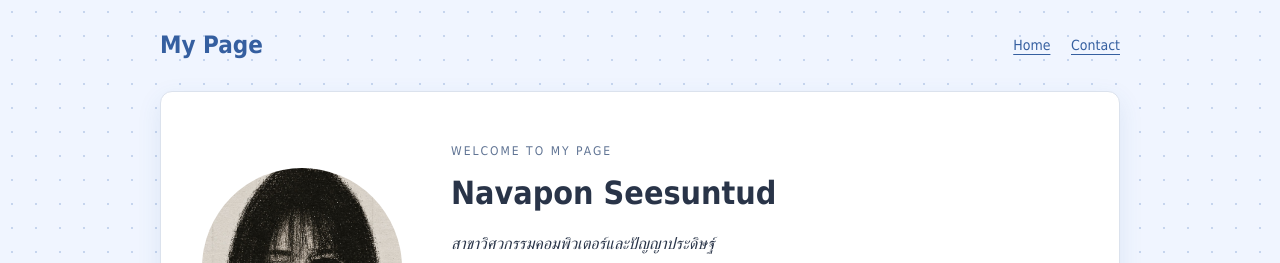
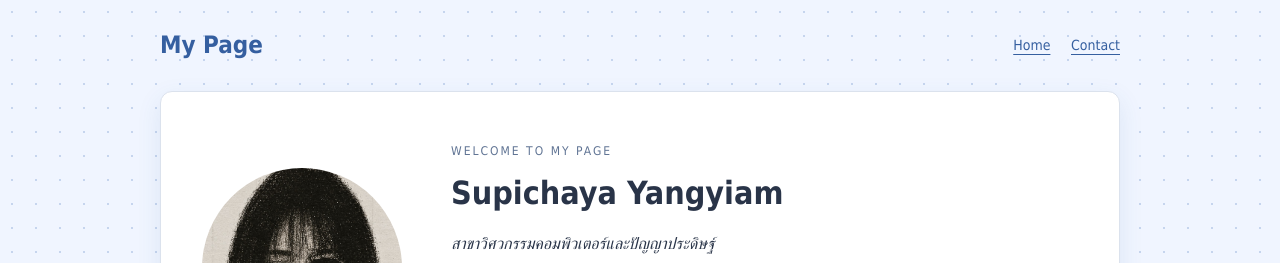
Before and after one commit to supichaya-y/jett, a plain HTML site: page index.html in a window 1280 px wide. Shown: the top 263 px of the page. Drawn offline with Linux system fonts and the light colour scheme.

Commit message:
Fix HTML structure and content updates

```diff
--- a/index.html
+++ b/index.html
@@ -25,7 +25,7 @@
                 </td>
                 <td class="profile-info">
                     <p class="small-title">WELCOME TO MY PAGE</p>
-                    <h1>Navapon Seesuntud</h1>
+                    <h1>Supichaya Yangyiam</h1>
                     <p><em>สาขาวิศวกรรมคอมพิวเตอร์และปัญญาประดิษฐ์</em></p>
                     <p>คณะวิศวกรรมศาสตร์และเทคโนโลยี</p>
                     <p><a href="https://www.pim.ac.th/">สถาบันการจัดการปัญญาภิวัฒน์</a></p>
```
